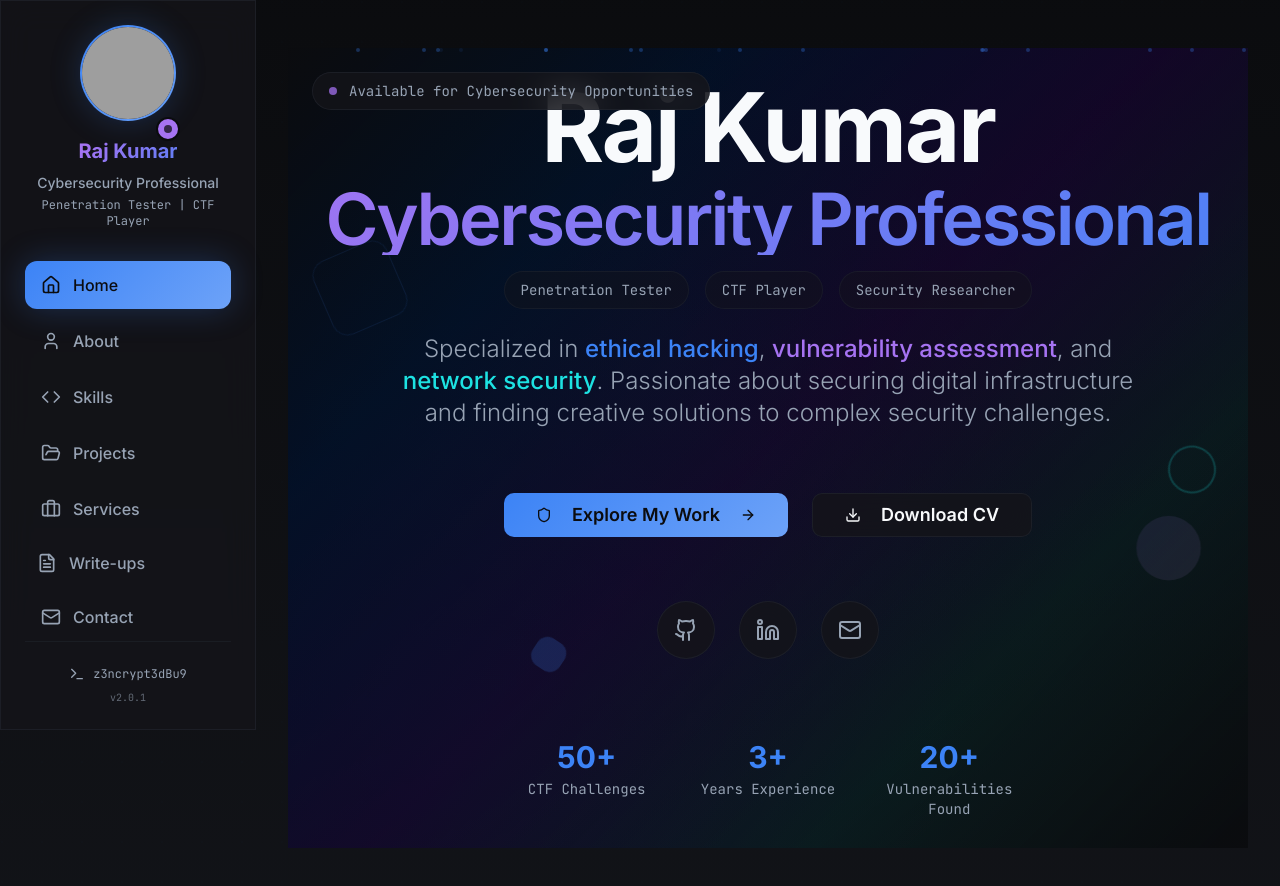
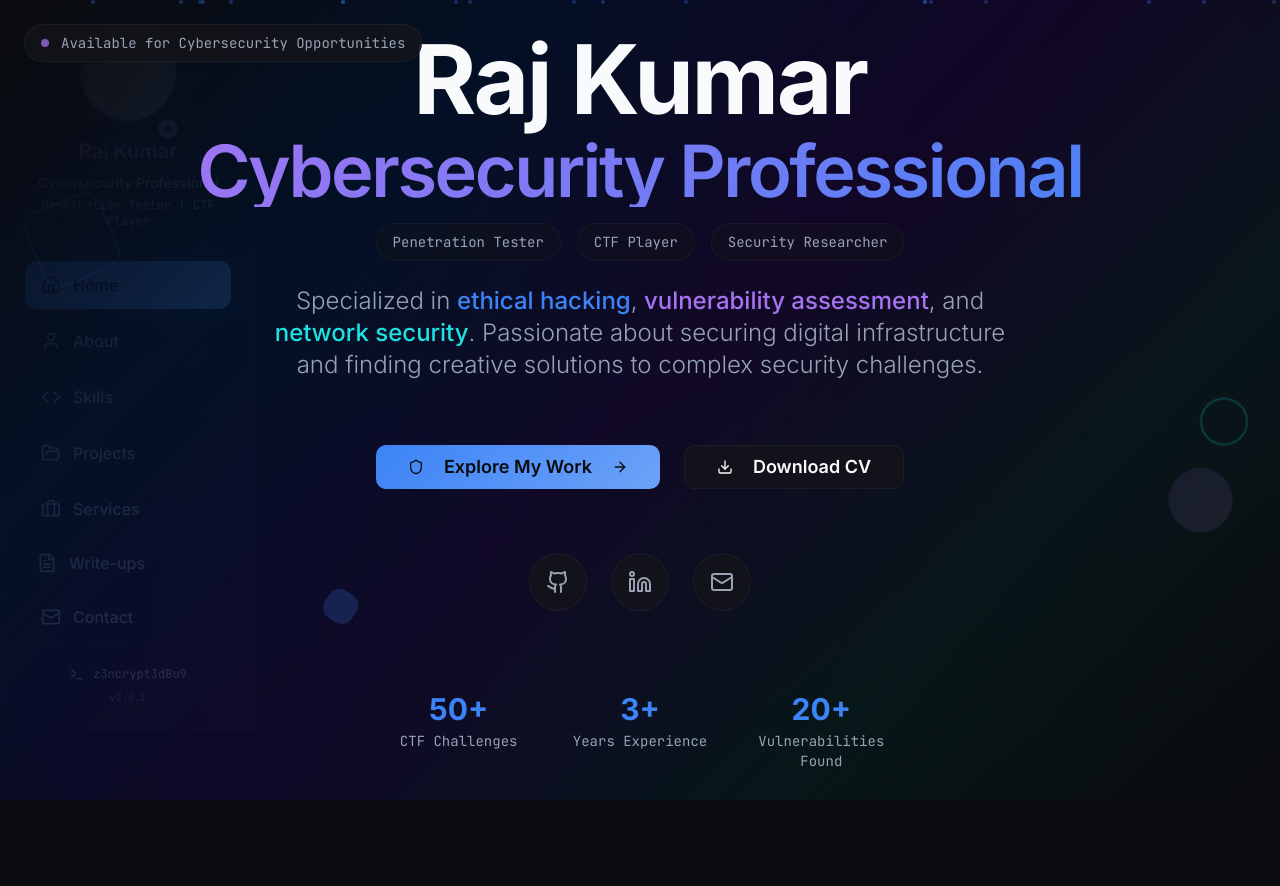
Before and after one commit to n220556/Z3ncrypt3dBu9, a React (Vite) app: page / in a window 1280 px wide. Shown: the top 886 px of the page. After the commit the page ends 800 px from the top, so only its background shows below. Built offline with nearby package versions, Linux system fonts and the light colour scheme; grey boxes are pictures that could not be loaded.

Commit message:
Fix overlapping and background

```diff
--- a/src/components/Hero.tsx
+++ b/src/components/Hero.tsx
@@ -1,7 +1,7 @@
 import { ChevronDown, Github, Linkedin, Mail, Shield, Terminal, Code, Zap, Download, ArrowRight } from 'lucide-react';
 import { Button } from '@/components/ui/button';
 export function Hero() {
-  return <div className="min-h-screen relative overflow-hidden">
+  return <div className="fixed inset-0 min-h-screen overflow-hidden">
       {/* Enhanced Background */}
       <div className="absolute inset-0 bg-gradient-hero" />
       <div className="absolute inset-0 bg-modern-mesh opacity-40" />
@@ -15,8 +15,8 @@ export function Hero() {
       }} />)}
       </div>
 
-      {/* Status Badge */}
-      <div className="absolute top-6 left-6 flex items-center gap-3 rounded-full glass-card border border-primary/20 group hover:border-primary/40 transition-all duration-500 z-20 px-4 py-2">
+      {/* Status Badge - Fixed positioning */}
+      <div className="fixed top-6 left-6 flex items-center gap-3 rounded-full glass-card border border-primary/20 group hover:border-primary/40 transition-all duration-500 z-50 px-4 py-2">
         <div className="w-2 h-2 bg-secondary rounded-full animate-pulse" />
         <span className="text-sm font-mono text-muted-foreground group-hover:text-foreground transition-colors">
           Available for Cybersecurity Opportunities
--- a/src/components/Layout.tsx
+++ b/src/components/Layout.tsx
@@ -7,14 +7,7 @@ interface LayoutProps {
 
 export function Layout({ children }: LayoutProps) {
   return (
-    <div className="min-h-screen bg-gradient-hero relative overflow-hidden text-foreground font-display">
-      {/* Enhanced Background */}
-      <div className="absolute inset-0 bg-modern-mesh opacity-30" />
-      <div className="absolute inset-0 bg-gradient-subtle" />
-
-      {/* Subtle animated background elements */}
-      <div className="absolute inset-0 bg-grid-pattern opacity-5" />
-
+    <div className="min-h-screen relative overflow-hidden text-foreground font-display">
       <div className="flex relative z-10">
         <Sidebar />
         <main className="flex-1 md:ml-0 min-h-screen">
--- a/src/index.css
+++ b/src/index.css
@@ -141,7 +141,8 @@
   }
 
   body {
-    @apply bg-background text-foreground;
+    @apply bg-background text-foreground min-h-screen;
+    overflow-x: hidden;
   }
 }
 
```
